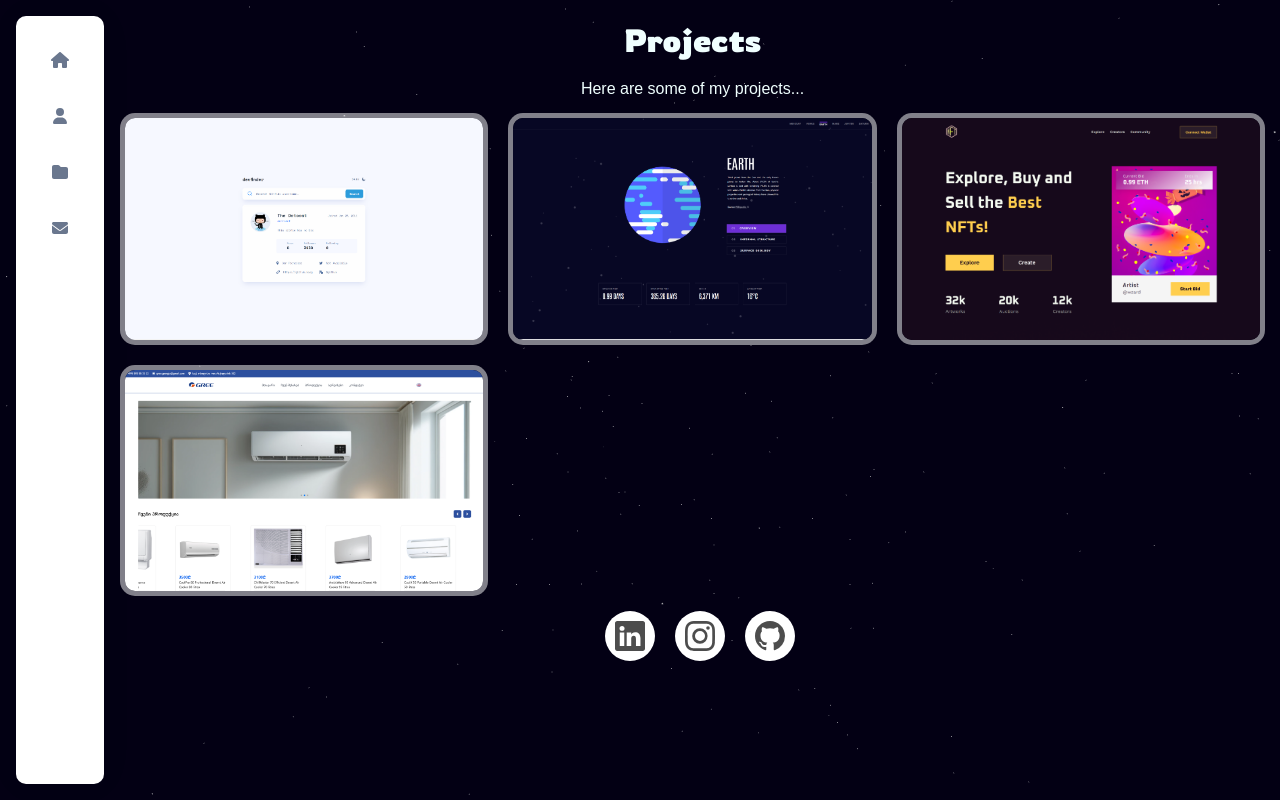
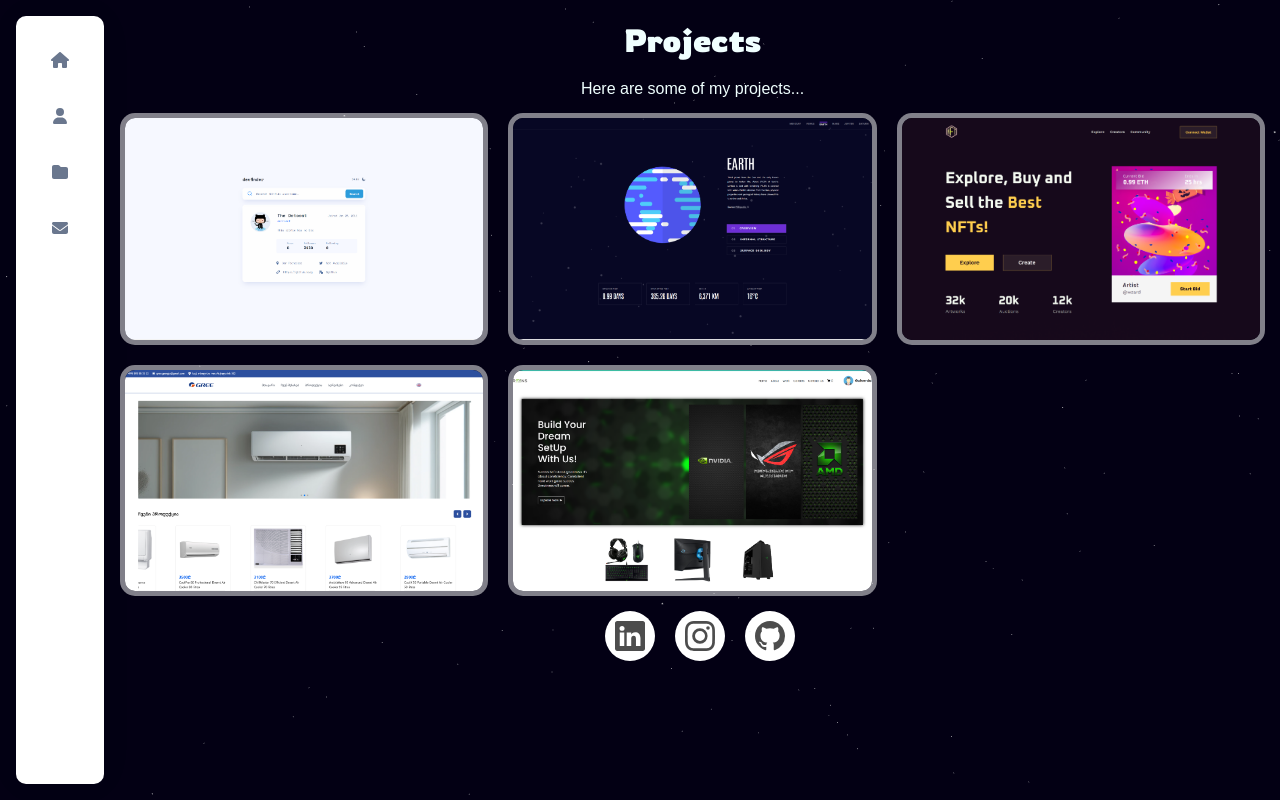
Before and after one commit to Gulverda/Portfolio, a React (Vite) app: page /projects in a window 1280 px wide. Built offline with nearby package versions, Linux system fonts and the light colour scheme.

Commit message:
Added PHP Projects inside /projects

```diff
--- a/src/pages/Projects.jsx
+++ b/src/pages/Projects.jsx
@@ -31,6 +31,12 @@ const projectsData = [
     linkCode: 'https://github.com/duda-el/gree-react',
     backgroundImage: 'url(/assets/gree.png)', // Add the corresponding image file
   },
+  {
+    title: 'E-Commerce Website',
+    description: 'This e-commerce website features a fully functional cart, user registration and sign-in, item addition, and filtering capabilities. Users can browse and filter products, add items to their cart, and place orders. The ordering process is available without payment integration.',
+    linkCode: 'https://github.com/Gulverda/E-Commerce', // Replace with your actual GitHub repo link
+    backgroundImage: 'url(/assets/ecommerce.png)', // Make sure this image is available in your assets
+  }
 ];
 
 
```
Also changed, not shown: public/assets/ecommerce.png (added).
